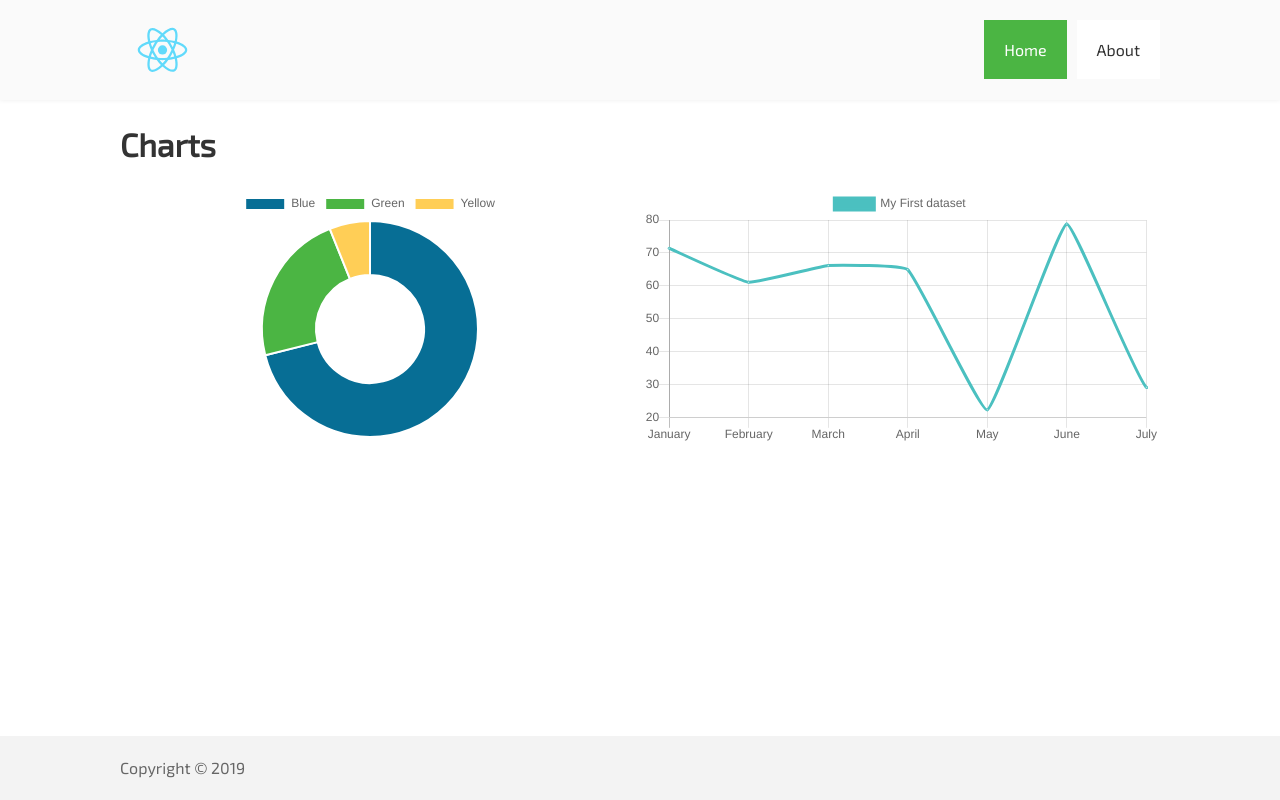
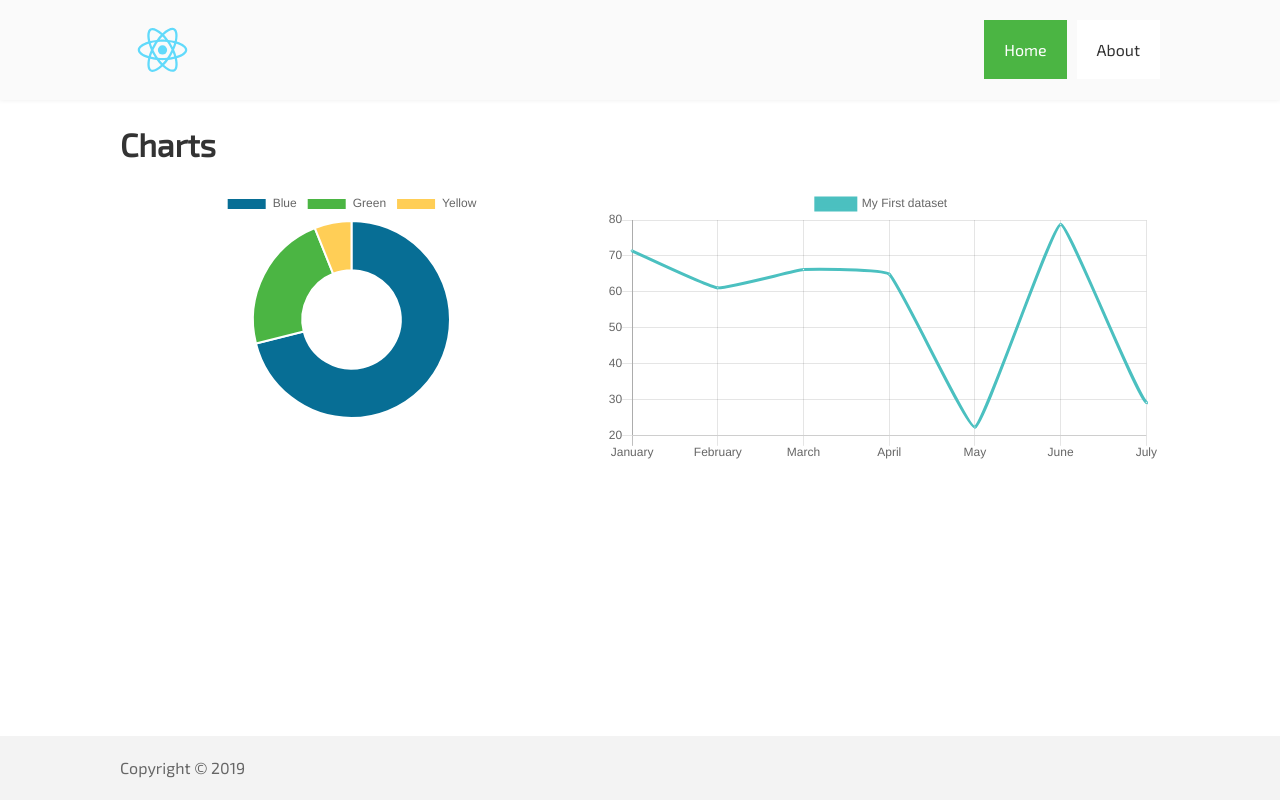
Before and after one commit to gustavonovaes/spa-parcel-react, a React (Vite) app: page /#/ in a window 1280 px wide. Built offline with nearby package versions, Linux system fonts and the light colour scheme.

Commit message:
Remove max-width of Col

```diff
--- a/src/components/UI/Col.js
+++ b/src/components/UI/Col.js
@@ -12,7 +12,6 @@ export default styled.div`
 
   @media (min-width: 800px) {
     flex: 1 0 40%;
-    max-width: 50%;
     margin-top: 20px;
 
     + div {
```
